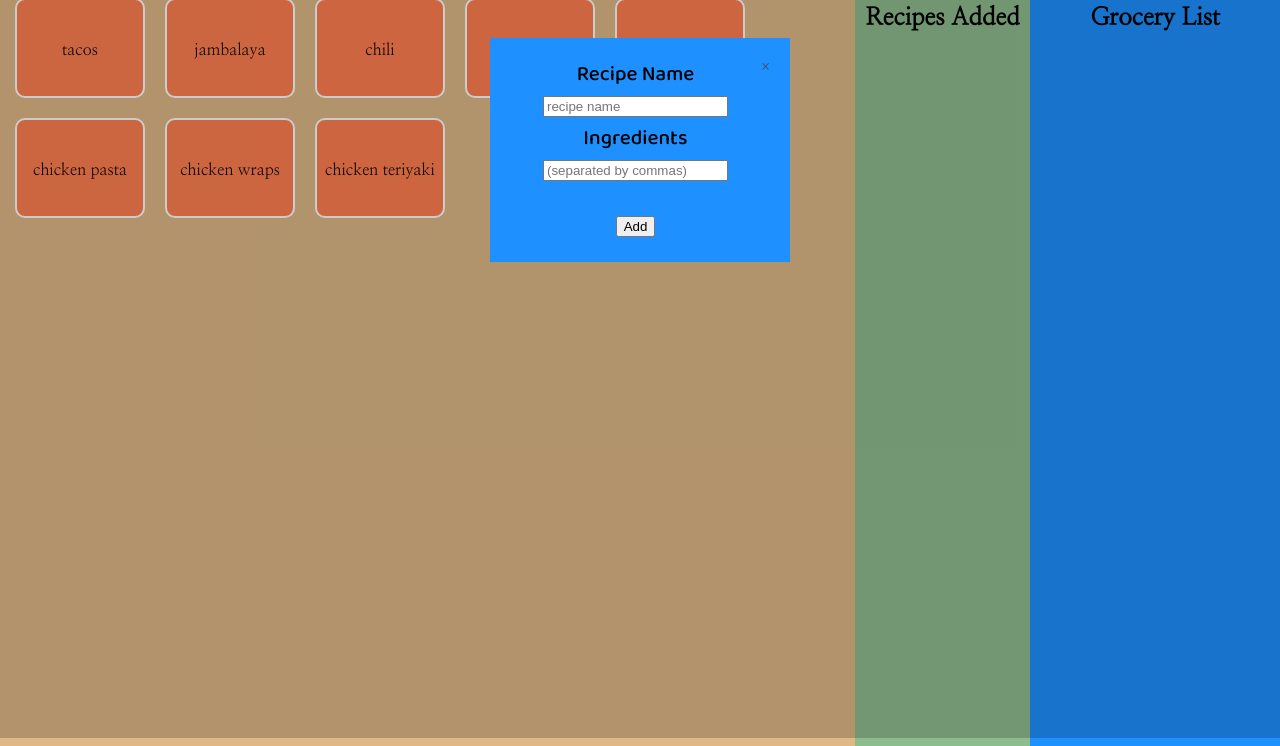
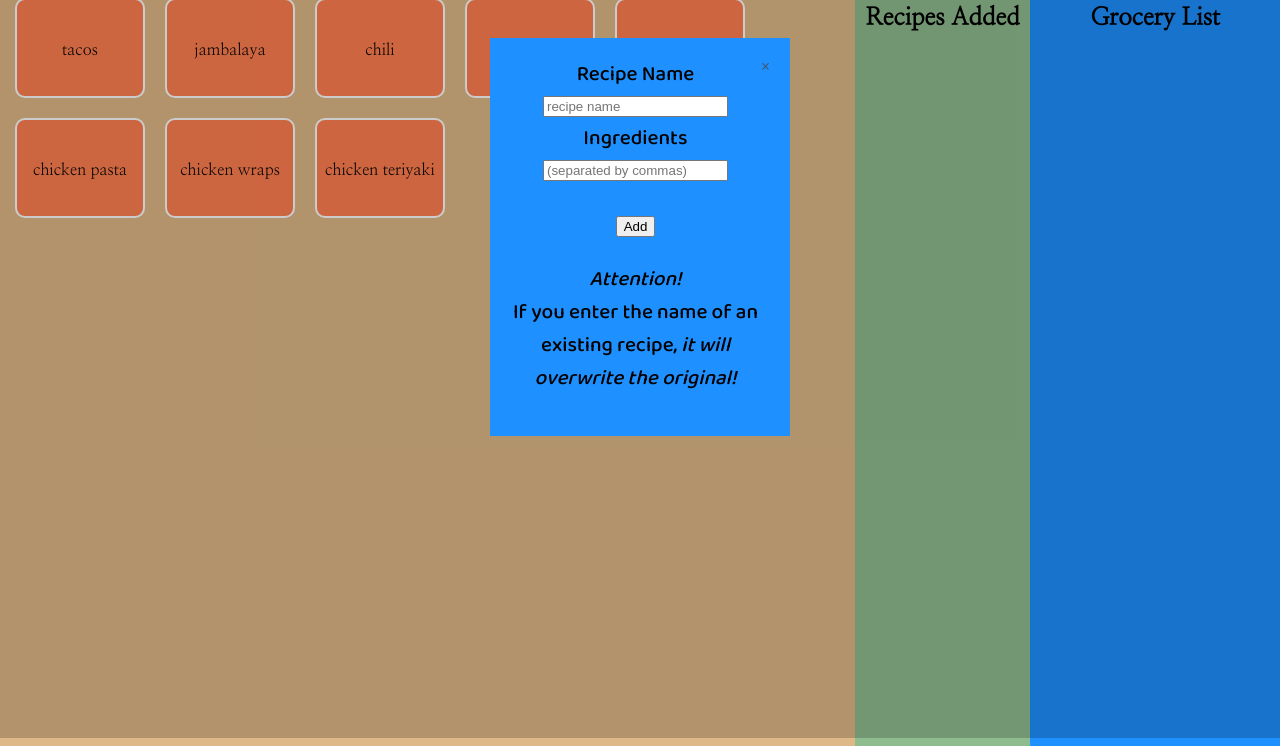
Before and after one commit to aTomWeaver/grocery-list-generator, a plain HTML site: page index.html in a window 1280 px wide. Both pictures are taken after a click on the button "New Recipe". Shown: the part 62-808 px from the top of the page. Drawn offline with Linux system fonts and the light colour scheme.

Commit message:
add recipe overwrite warning

```diff
--- a/index.html
+++ b/index.html
@@ -21,6 +21,9 @@
                 <label for="ingredients">Ingredients</label>
                 <input type="text" placeholder="(separated by commas)" id="recipe-ingredients" required>
                 <input type="button" value="Add" id="modal-add-btn" autofocus>
+                <p style="text-align: center;"><em>Attention!</em><br>
+                    If you enter the name of an existing recipe, <em>it will overwrite the original!</em>
+                </p>
             </form>
         </div>
     </div>
```
